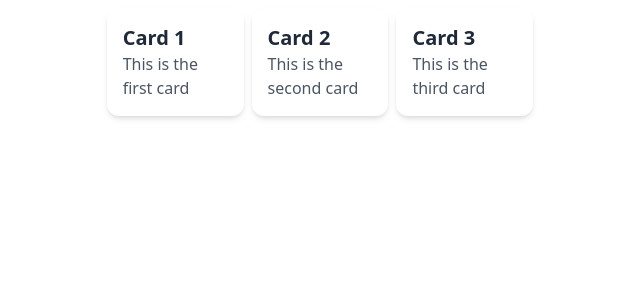
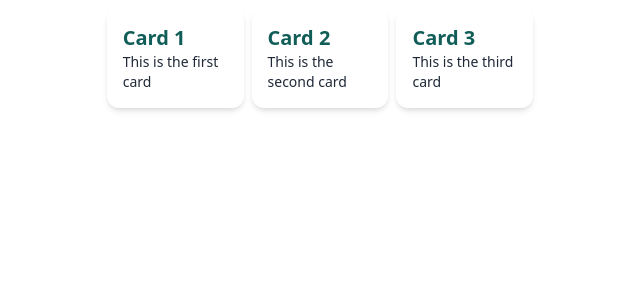
Before and after one commit to indraargamuria/L001_TailwindMockup, a Next.js app: page / in a window 1280 px wide. Shown: the top 300 px of the page, without its empty margins (320-960 px from the left). Built offline with nearby package versions, Linux system fonts and the light colour scheme.

Commit message:
Modify Reusable

```diff
--- a/src/components/Card/Card.tsx
+++ b/src/components/Card/Card.tsx
@@ -7,8 +7,8 @@ type CardProps = {
   export default function Card({ title, description }: CardProps) {
     return (
       <div className="rounded-xl shadow-md p-4 bg-white">
-        <h2 className="text-xl font-bold text-gray-800">{title}</h2>
-        <p className="text-gray-600 dark:text-gray-300">{description}</p>
+        <h2 className="text-xl font-bold text-teal-800">{title}</h2>
+        <p className="text-gray-800 text-sm">{description}</p>
       </div>
     );
   }
```
